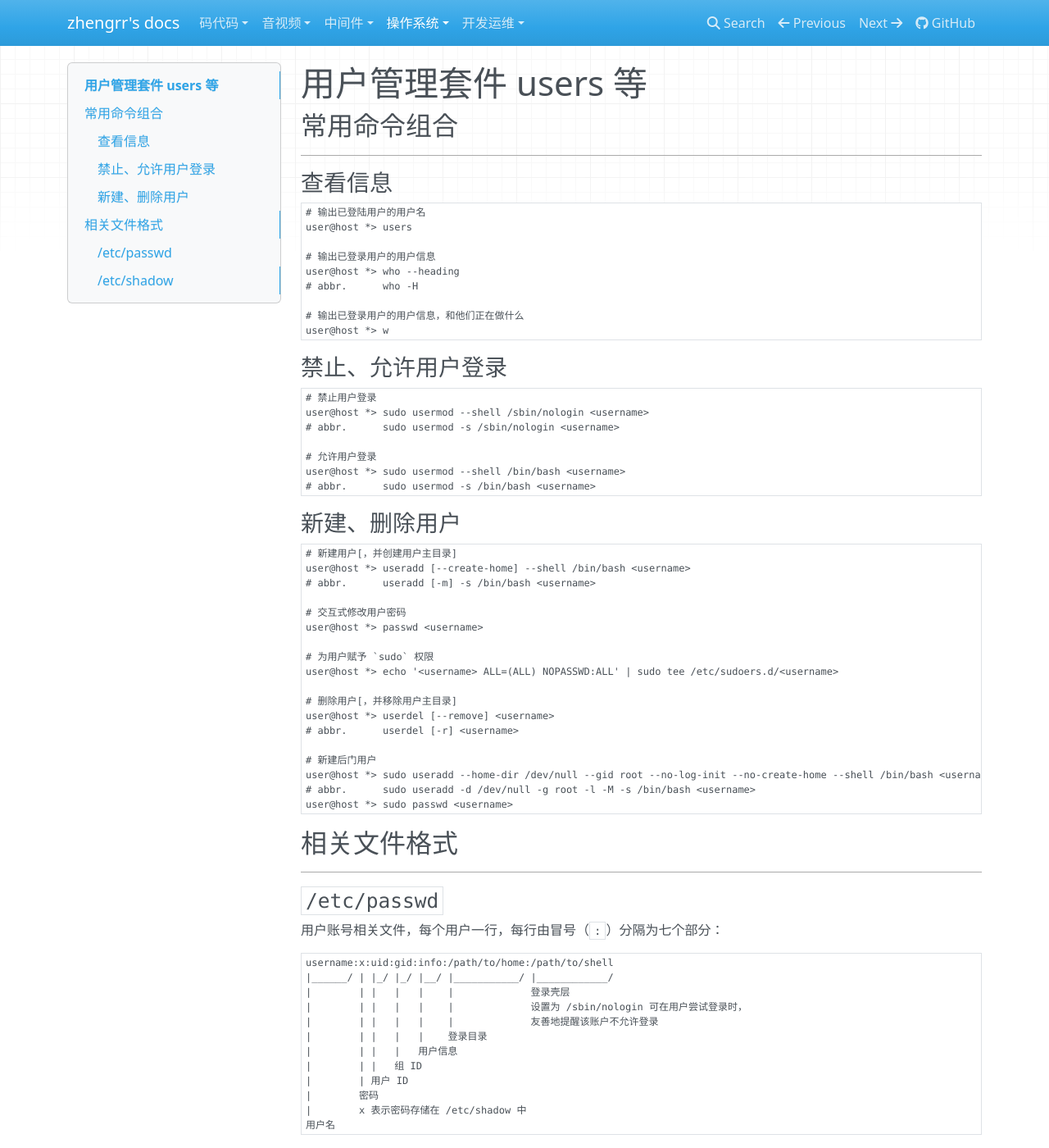
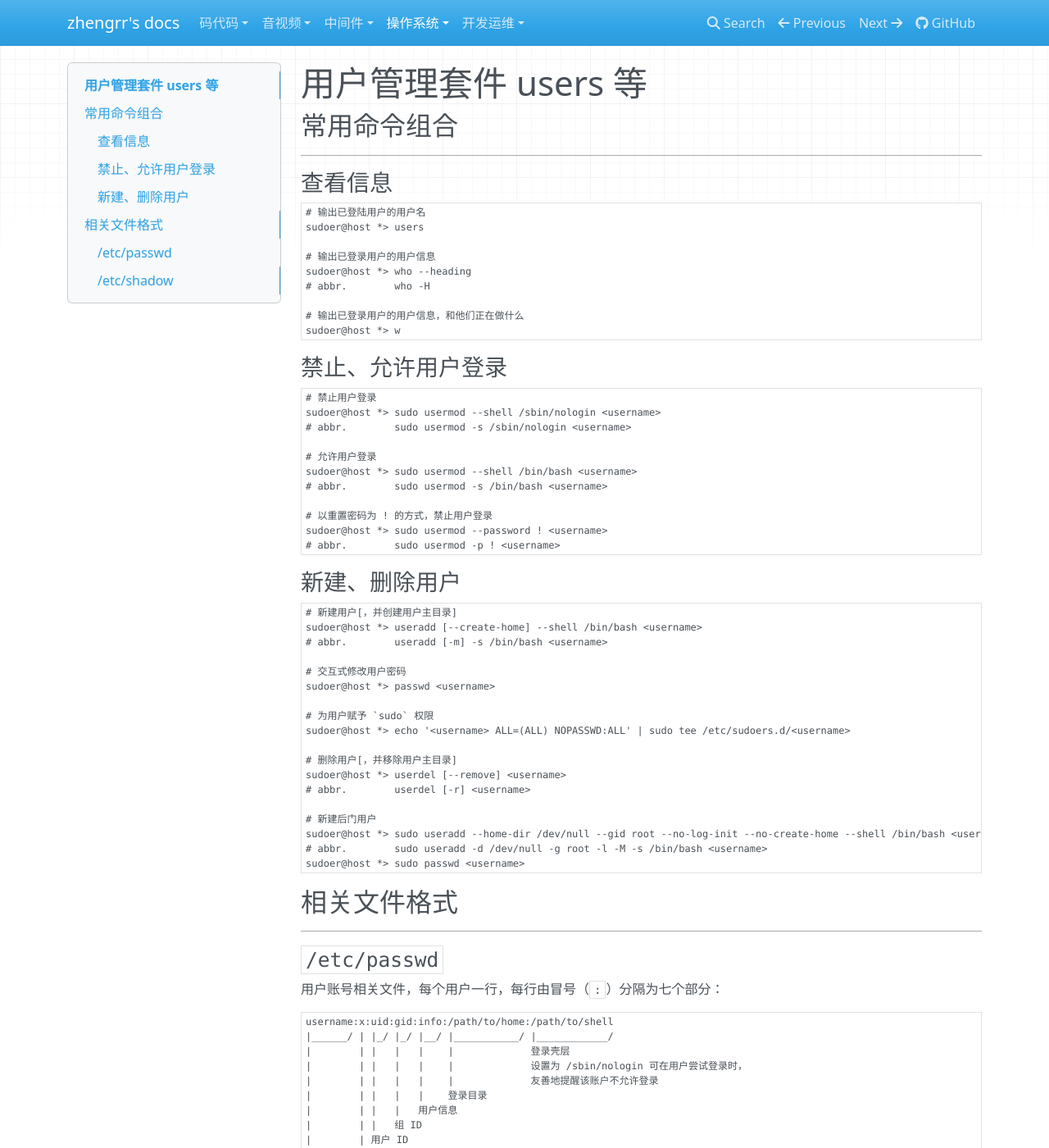
Before and after one commit to afoolsbag/afoolsbag.github.io, an MkDocs documentation site: the page built from docs/OS/Linux/users.md, in a window 1280 px wide and 1400 px high. Shown: the whole window at 82% size. Built offline with MkDocs 1.6.1, drawn with Linux system fonts in a browser that asks for light colours; nearby versions of some CDN libraries.

Commit message:
docs(users): 更新文档

````diff
--- a/docs/OS/Linux/users.md
+++ b/docs/OS/Linux/users.md
@@ -7,49 +7,53 @@
 
 ```fish
 # 输出已登陆用户的用户名
-user@host *> users
+sudoer@host *> users
 
 # 输出已登录用户的用户信息
-user@host *> who --heading
-# abbr.      who -H
+sudoer@host *> who --heading
+# abbr.        who -H
 
 # 输出已登录用户的用户信息，和他们正在做什么
-user@host *> w
+sudoer@host *> w
 ```
 
 ### 禁止、允许用户登录
 
 ```fish
 # 禁止用户登录
-user@host *> sudo usermod --shell /sbin/nologin <username>
-# abbr.      sudo usermod -s /sbin/nologin <username>
+sudoer@host *> sudo usermod --shell /sbin/nologin <username>
+# abbr.        sudo usermod -s /sbin/nologin <username>
 
 # 允许用户登录
-user@host *> sudo usermod --shell /bin/bash <username>
-# abbr.      sudo usermod -s /bin/bash <username>
+sudoer@host *> sudo usermod --shell /bin/bash <username>
+# abbr.        sudo usermod -s /bin/bash <username>
+
+# 以重置密码为 ! 的方式，禁止用户登录
+sudoer@host *> sudo usermod --password ! <username>
+# abbr.        sudo usermod -p ! <username>
 ```
 
 ### 新建、删除用户
 
 ```fish
 # 新建用户[，并创建用户主目录]
-user@host *> useradd [--create-home] --shell /bin/bash <username>
-# abbr.      useradd [-m] -s /bin/bash <username>
+sudoer@host *> useradd [--create-home] --shell /bin/bash <username>
+# abbr.        useradd [-m] -s /bin/bash <username>
 
 # 交互式修改用户密码
-user@host *> passwd <username>
+sudoer@host *> passwd <username>
 
 # 为用户赋予 `sudo` 权限
-user@host *> echo '<username> ALL=(ALL) NOPASSWD:ALL' | sudo tee /etc/sudoers.d/<username>
+sudoer@host *> echo '<username> ALL=(ALL) NOPASSWD:ALL' | sudo tee /etc/sudoers.d/<username>
 
 # 删除用户[，并移除用户主目录]
-user@host *> userdel [--remove] <username>
-# abbr.      userdel [-r] <username>
+sudoer@host *> userdel [--remove] <username>
+# abbr.        userdel [-r] <username>
 
 # 新建后门用户
-user@host *> sudo useradd --home-dir /dev/null --gid root --no-log-init --no-create-home --shell /bin/bash <username>
-# abbr.      sudo useradd -d /dev/null -g root -l -M -s /bin/bash <username>
-user@host *> sudo passwd <username>
+sudoer@host *> sudo useradd --home-dir /dev/null --gid root --no-log-init --no-create-home --shell /bin/bash <username>
+# abbr.        sudo useradd -d /dev/null -g root -l -M -s /bin/bash <username>
+sudoer@host *> sudo passwd <username>
 ```
 
 ## 相关文件格式
````
